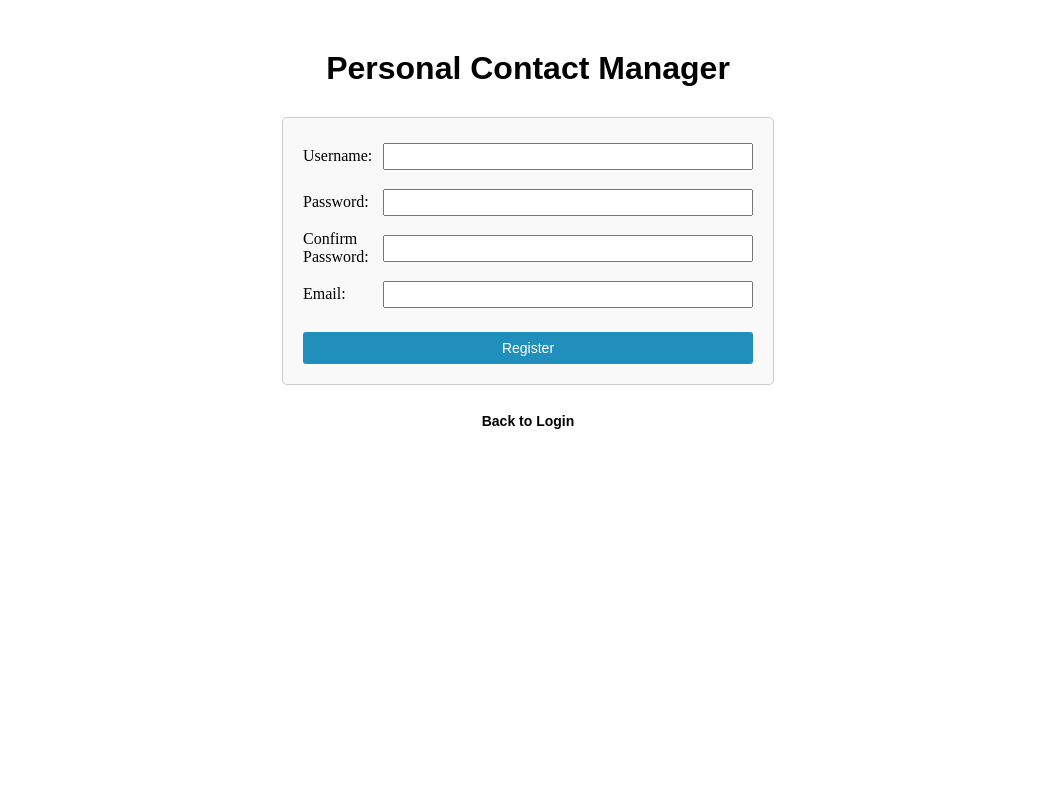
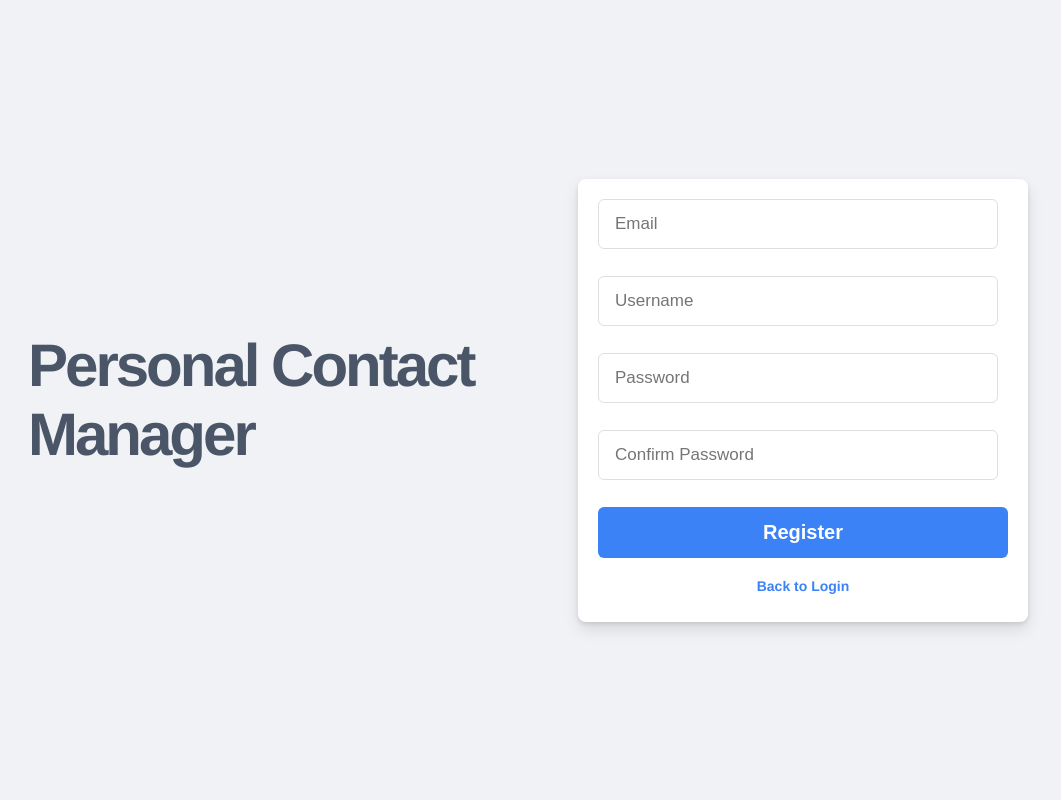
Before and after one commit to jarielys-cg/cop4331-small-project-20, a PHP site: page /html/signup.html in a window 1280 px wide. Shown: the whole page, without its empty margins (112-1173 px from the left). Run offline with PHP 8.4, Linux system fonts and the light colour scheme.

Commit message:
signup page updated

```diff
--- a/css/index.css
+++ b/css/index.css
@@ -95,7 +95,7 @@ body {
 }
 
 .login-button {
-  background-color: #4a5568;
+    background-color: #4a5568;
     color: #ffffff;
     font-size: 20px;
     font-weight: 700;
--- a/css/signup.css
+++ b/css/signup.css
@@ -1,73 +1,142 @@
-body h1{
-    text-align: center;
-    margin-top: 50px;
-    margin-bottom: 30px;
-    font-family: Arial, sans-serif;
+* {
+    margin: 0;
+    padding: 0;
+    box-sizing: border-box;
+}
+
+
+body {
+    background-color: #f0f2f5;
+    display: flex;
+    justify-content: center;
+    align-items: center;
+    min-height: 100vh;
+    padding: 20px;
+    font-family: Helvetica, Arial, sans-serif;
+}
+.main-container {
+    max-width: 1000px;
+    width: 100%;
+    gap: 100px;
+    display: flex;
+    align-items: center;
+}
+
+.logo-container {
+    flex: 1;
+
+}
+
+.pcm-logo {
+    font-size: 60px;
+    font-weight: 700;
+    color: #4a5568;
+    letter-spacing: -0.05em;
+}
+.pcm-logo a {
+    text-decoration: none;
+    color: inherit;
+    cursor: pointer;
 }
 
 .register-box {
-    width: 450px;
-    margin: 0 auto;
+    flex: 1;
+}
+
+.input-row {
+    display: flex;
+    align-items: center;
+    gap: 10px;
+    margin-bottom: 15px;
+}
+
+.input-row input{
+    flex: 1;
+    padding: 10px;
+    font-size: 16px;
+}
+
+.signup-entry {
+    background: #ffffff;
+    border-radius: 8px;
+    box-shadow: 0 2px 4px rgba(0, 0, 0, 0.1), 0 8px 16px rgba(0, 0, 0, 0.1);
     padding: 20px;
-    border: 1px solid #ccc;
-    border-radius: 5px;
-    background-color: #f9f9f9;
     display: flex;
     flex-direction: column;
+    gap: 12px;
 }
 
-.username-entry, .password-entry, .passwordconfirm-entry, .email {
-    display: flex;
-    align-items: center;
-    margin-bottom: 10px;
+.signup-entry input {
+    padding: 14px 16px;
+    font-size: 17px;
+    border: 1px solid #dddfe2;
+    border-radius: 6px;
+    outline: none;
+    transition: border-color 0.2s;
 }
-
-.username-entry label, .password-entry label, .passwordconfirm-entry label, .email label{
-    display: flex;
-    align-items: center;
-    width: 70px;
-}
-
-.username-entry input, .password-entry input, .passwordconfirm-entry input, .email input{
-    padding: 4px;
-    margin-left: 10px;
-    flex-grow: 1;
+.signup-entry input:focus {
+    border-color: #1877f2;
+    box-shadow: 0 0 0 2px #e7f3ff;
 }
 
 .error-message {
     color: red;
-    font-family: Arial, sans-serif;
     text-align: center;
 }
 
 .register-button {
-    font-family: Arial, sans-serif;
-    padding: 8px 16px;
+    background-color: #3b82f6;
+    color: #ffffff;
+    font-size: 20px;
+    font-weight: 700;
+    padding: 14px;
     border: none;
-    border-radius: 3px;
-    background-color: #218fbb;
-    color: white;
-    font-size: 14px;
+    border-radius: 6px;
     cursor: pointer;
-    margin-top: 10px;
+    transition: background-color 0.2s;
 }
 
 .register-button:hover {
-    background-color: #1b789e;
+   background-color: #2563eb;
+
 }
 
-.backtologin-box {
-    display: flex;
-    margin-top: 20px;
-    justify-content: center;
+.backtologin {
+    padding: 8px 0px;
+    text-decoration: none;
+    font-size: 14px;
+    text-align: center;
+    color: #3b82f6;
+}
+.backtologin:hover {
+    text-decoration: underline;
 }
 
-.backtologin-box .backtologin-button {
-    font-family: Arial, sans-serif;
-    padding: 8px 16px;
-    border: none;
-    background-color: transparent;
-    font-size: 14px;
-    cursor: pointer;
-    color: black;
+@media (max-width: 900px) {
+    .main-container {
+        flex-direction: column;
+        gap: 40px;
+        max-width: 400px;
+    }
+
+    .logo-container {
+        text-align: center;
+    }
+
+    .pcm-logo {
+        font-size: 50px;
+    }
+
 }
+
+@media (max-width: 500px) {
+    .pcm-logo {
+        font-size: 40px;
+    }
+
+    .signup-entry input,
+    .register-button,
+    .backtologin-button {
+        font-size: 16px;
+    }
+}
--- a/html/signup.html
+++ b/html/signup.html
@@ -10,36 +10,44 @@
     </head>
 
     <body>
-        <h1>
-            Personal Contact Manager
-        </h1>
+
+        <div class="main-container">
+
+            <div class ="logo-container">
+               <h1 class="pcm-logo"><a href="index.html">Personal Contact Manager</a></h1>
+            </div>
+
 
             <div class="register-box">
-            <div class="username-entry">
-                <label for="username">Username:</label>
-                <input type="text" id="username" name="username"> <br><br>
+                <form class="signup-entry">
+
+                    <div class="input-row">
+                        <input type="email" id="email" name="email" placeholder="Email" required> <br><br>
                     </div>
 
-            <div class="password-entry">
-                <label for="password">Password:</label>
-                <input type="password" id="password" name="password"> <br><br>
+                    <div class="input-row">
+                        <input type="text" id="username" name="username" placeholder="Username" required> <br><br>
                     </div>
 
-            <div class="passwordconfirm-entry">
-                <label for="passwordconfirm">Confirm Password:</label>
-                <input type="password" id="passwordconfirm" name="passwordconfirm"> <br><br>
+                    <div class="input-row">
+                        <input type="password" id="password" name="password" placeholder="Password" required> <br><br>
                     </div>
 
-            <div class="email">
-                <label for="email">Email:</label>
-                <input type="email" id="email" name="email"> <br><br>
+                    <div class="input-row">
+                        <input type="password" id="passwordconfirm" name="passwordconfirm" placeholder="Confirm Password"required> <br><br>
                     </div>
 
                     <button type="submit" class="register-button" onclick="if(validateForm()) AddToDatabase()">Register</button>
+
+
+                    <a href="index.html" class="backtologin" ><b>Back to Login</b></a>
+
+
+                </form>
+
             </div>
 
-            <div class="backtologin-box">
-            <button type="submit" class="backtologin-button" onclick="redirectToLogin()"><b>Back to Login</b></button>
         </div>
+
     </body>
 </html>
```
Lines whose indentation alone changed are shown as unchanged.
